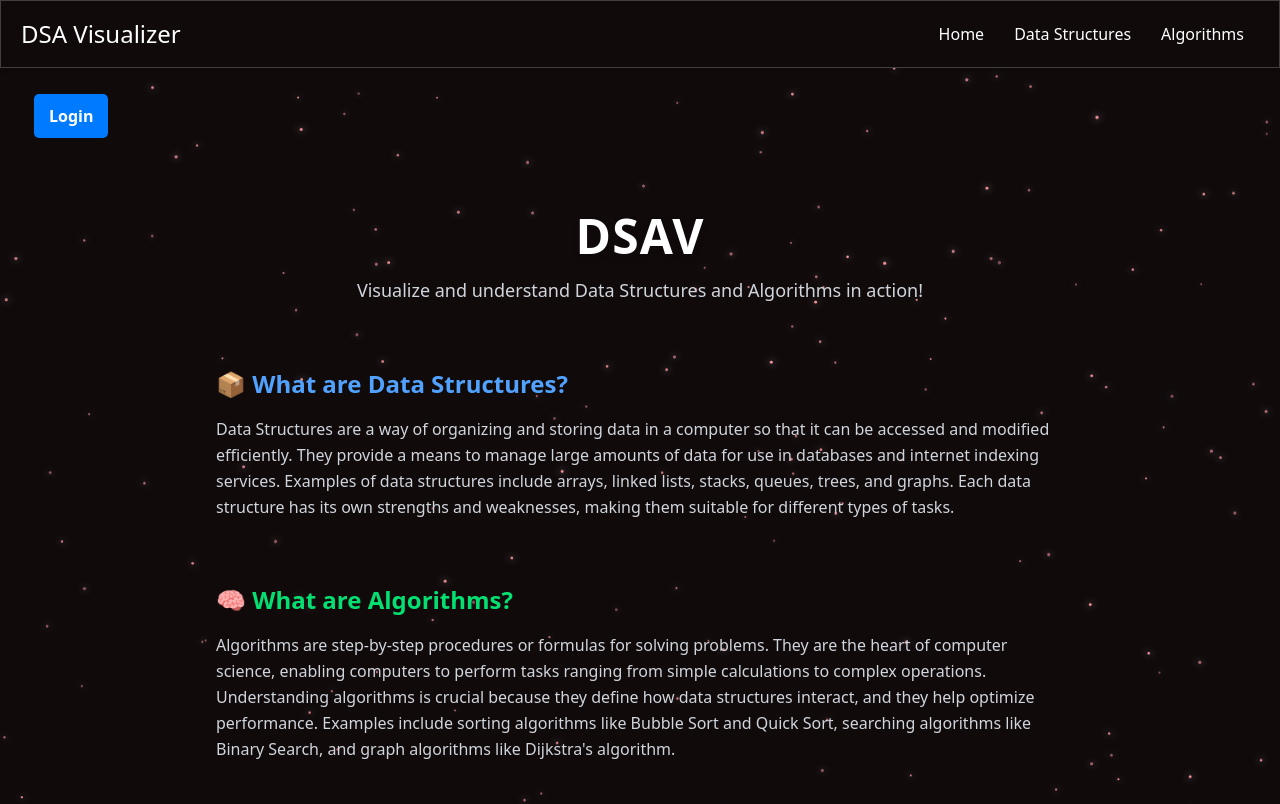
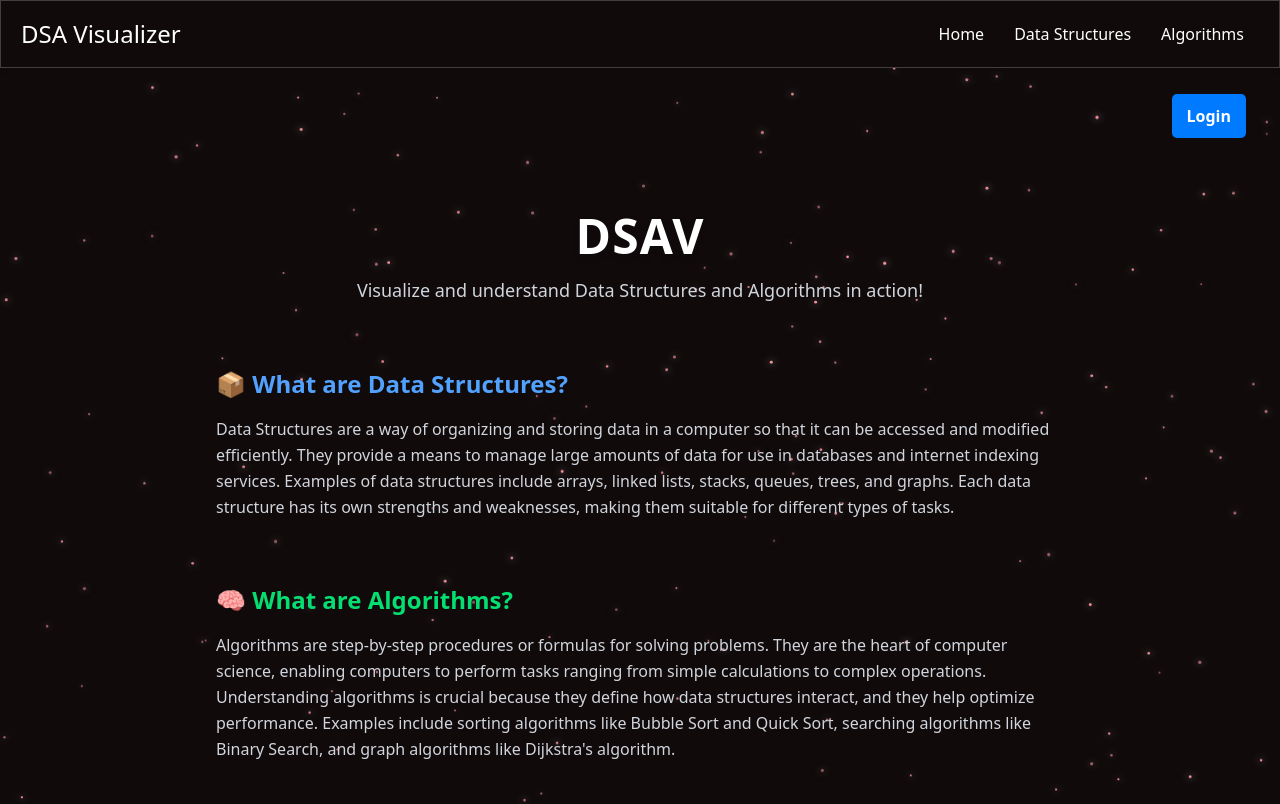
Before and after one commit to MeetMavani/DSAV, a React (Vite) app: page / in a window 1280 px wide. Shown: the top 804 px of the page. Built offline with nearby package versions, Linux system fonts and the light colour scheme; no server answers.

Commit message:
updated home page alingments

```diff
--- a/src/components/Home.jsx
+++ b/src/components/Home.jsx
@@ -46,9 +46,9 @@ const Home = () => {
       <StaryBackground />
 
       {/* Navigation Bar */}
-      <nav className="relative z-20 flex justify-between items-center px-6 py-4">
+      <nav className="relative z-20 flex justify-end items-center px-6 py-4">
 
-        <div className="flex items-end gap-4">
+        <div className="flex items-center gap-4">
           {user ? (
             <>
               <span className="text-green-400 font-extrabold text-sm">
@@ -75,7 +75,7 @@ const Home = () => {
       {/* User Status Indicator */}
       {user && (
         <div className="relative z-10 text-center py-2">
-          <div className="inline-flex items-center gap-2 bg-green-200 bg-opacity-20 text-green-400 px-4 py-2 rounded-full border border-green-500">
+          <div className="inline-flex items-center gap-2 bg-opacity-20 text-green-400 px-4 py-2 rounded-full border border-green-500">
             <div className="w-2 h-2 bg-green-400 rounded-full animate-pulse"></div>
             <span className="text-sm font-medium">You are logged in</span>
           </div>
@@ -92,7 +92,7 @@ const Home = () => {
         </p>
 
         {user && (
-          <div className="mt-6 p-4 bg-blue-200 bg-opacity-20 rounded-lg border border-blue-500">
+          <div className="mt-6 p-4 bg-opacity-20 rounded-lg border border-blue-500">
             <p className="text-gray-100 font-medium">
               🎉 Ready to explore Data Structures and Algorithms!
             </p>
```
